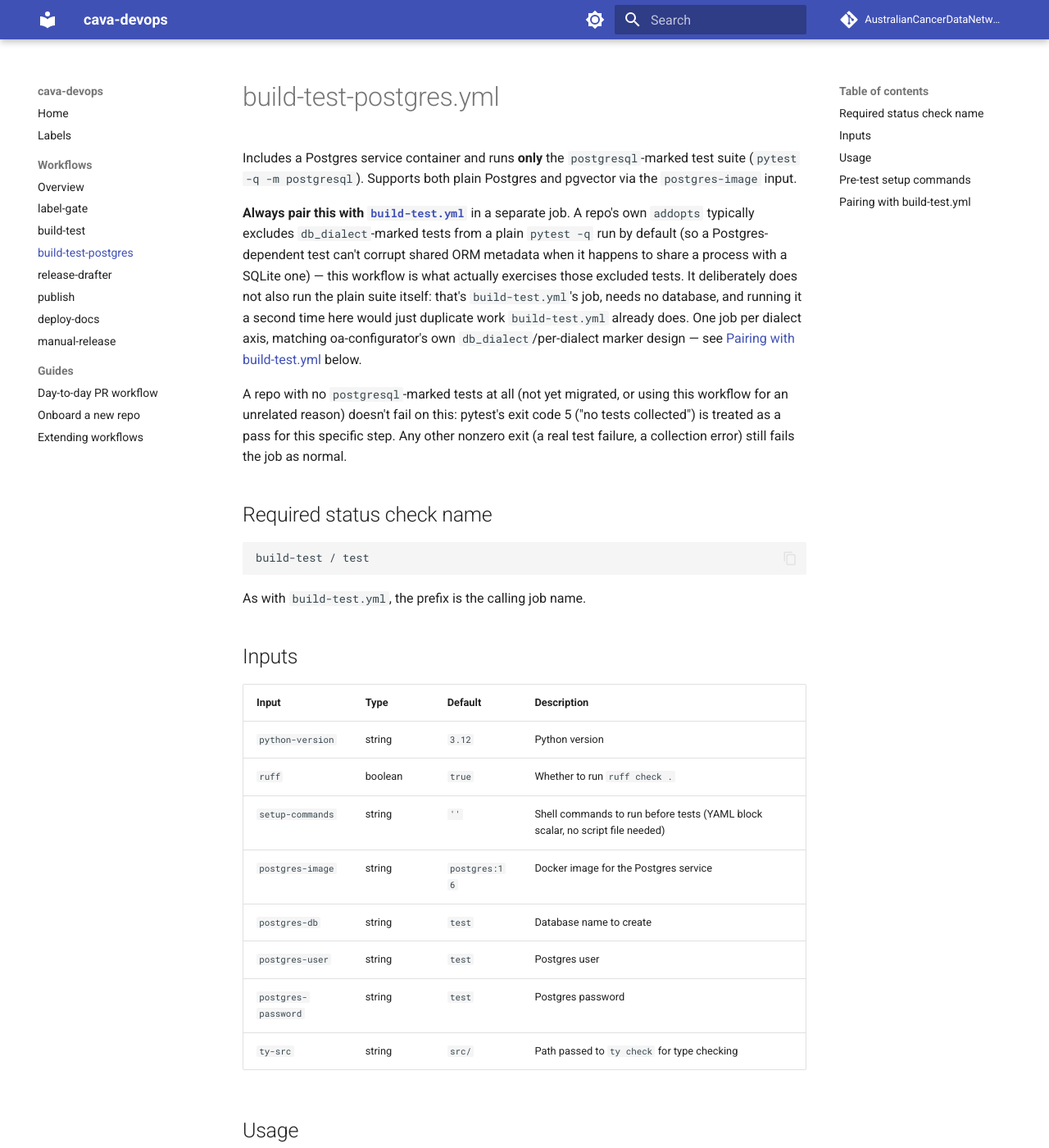
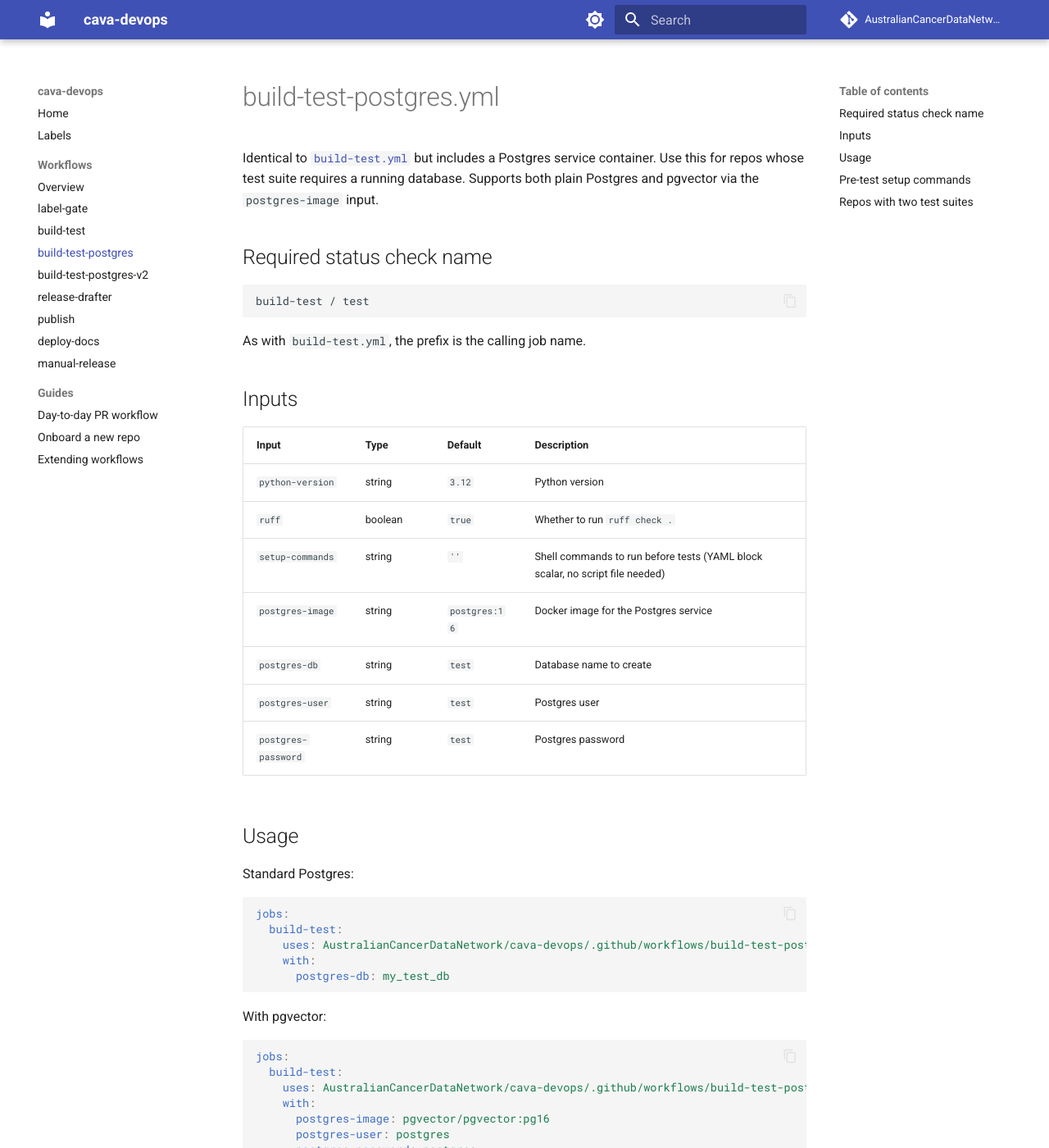
Before and after one commit to AustralianCancerDataNetwork/cava-devops, an MkDocs documentation site: the page built from docs/workflows/build-test-postgres.md, in a window 1280 px wide and 1400 px high. Shown: the whole window at 82% size. Built offline with MkDocs 1.6.1 and Material for MkDocs 9.7.7, drawn with Linux system fonts in a browser that asks for light colours; comment, search, counter and statistics services are not loaded; some of the changed text lies outside the part shown.

Commit message:
make new build-test-postgres-v2 explicitly select new behaviour and retain original behaviour for repos not yet ready to use new config

````diff
--- a/docs/workflows/build-test-postgres.md
+++ b/docs/workflows/build-test-postgres.md
@@ -1,10 +1,6 @@
 # build-test-postgres.yml
 
-Includes a Postgres service container and runs **only** the `postgresql`-marked test suite (`pytest -q -m postgresql`). Supports both plain Postgres and pgvector via the `postgres-image` input.
-
-**Always pair this with [`build-test.yml`](build-test.md)** in a separate job. A repo's own `addopts` typically excludes `db_dialect`-marked tests from a plain `pytest -q` run by default (so a Postgres-dependent test can't corrupt shared ORM metadata when it happens to share a process with a SQLite one) — this workflow is what actually exercises those excluded tests. It deliberately does not also run the plain suite itself: that's `build-test.yml`'s job, needs no database, and running it a second time here would just duplicate work `build-test.yml` already does. One job per dialect axis, matching oa-configurator's own `db_dialect`/per-dialect marker design — see [Pairing with build-test.yml](#pairing-with-build-testyml) below.
-
-A repo with no `postgresql`-marked tests at all (not yet migrated, or using this workflow for an unrelated reason) doesn't fail on this: pytest's exit code 5 ("no tests collected") is treated as a pass for this specific step. Any other nonzero exit (a real test failure, a collection error) still fails the job as normal.
+Identical to [`build-test.yml`](build-test.md) but includes a Postgres service container. Use this for repos whose test suite requires a running database. Supports both plain Postgres and pgvector via the `postgres-image` input.
 
 ## Required status check name
 
@@ -25,11 +21,8 @@
 | `postgres-db` | string | `test` | Database name to create |
 | `postgres-user` | string | `test` | Postgres user |
 | `postgres-password` | string | `test` | Postgres password |
-| `ty-src` | string | `src/` | Path passed to `ty check` for type checking |
 
 ## Usage
-
-The snippets below show only this workflow's own job, to keep the input syntax readable — every real usage still needs a paired `build-test-sqlite` job alongside it (see [Pairing with build-test.yml](#pairing-with-build-testyml)).
 
 Standard Postgres:
 
@@ -76,9 +69,9 @@
 
 The commands run after `uv sync` and before lint and tests.
 
-## Pairing with build-test.yml
+## Repos with two test suites
 
-Every repo using this workflow needs `build-test.yml` alongside it as a separate job — not an optional pattern for repos that happen to have "two test suites," but the required shape, since this workflow no longer runs the default suite itself. Use distinct job names:
+If a repo runs both SQLite and Postgres test suites, use both workflows with distinct job names:
 
 ```yaml
 jobs:
--- a/mkdocs.yml
+++ b/mkdocs.yml
@@ -51,6 +51,7 @@
     - label-gate: workflows/label-gate.md
     - build-test: workflows/build-test.md
     - build-test-postgres: workflows/build-test-postgres.md
+    - build-test-postgres-v2: workflows/build-test-postgres-v2.md
     - release-drafter: workflows/release-drafter.md
     - publish: workflows/publish.md
     - deploy-docs: workflows/deploy-docs.md
````
Also changed, not shown: docs/workflows/build-test-postgres-v2.md (added, +92 -0 lines), docs/workflows/index.md (+2 -1 lines), 2 other files.
